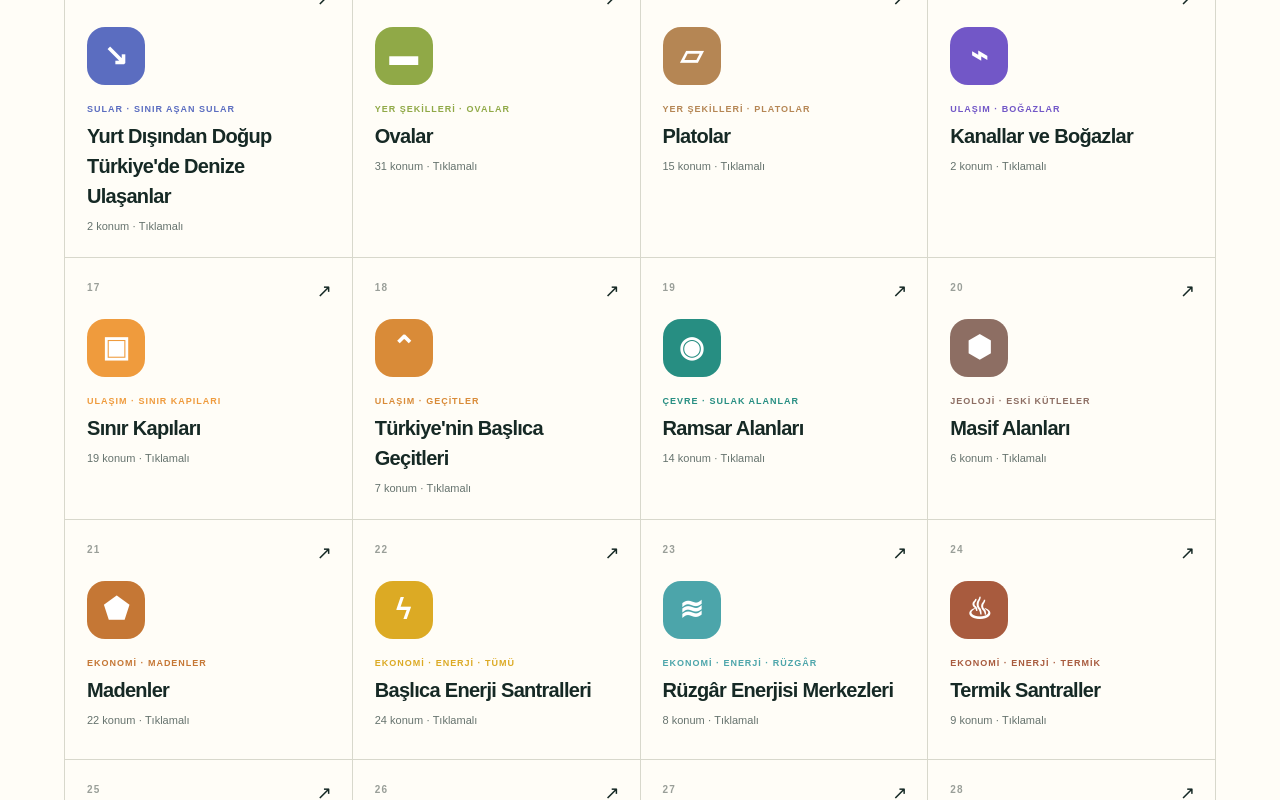
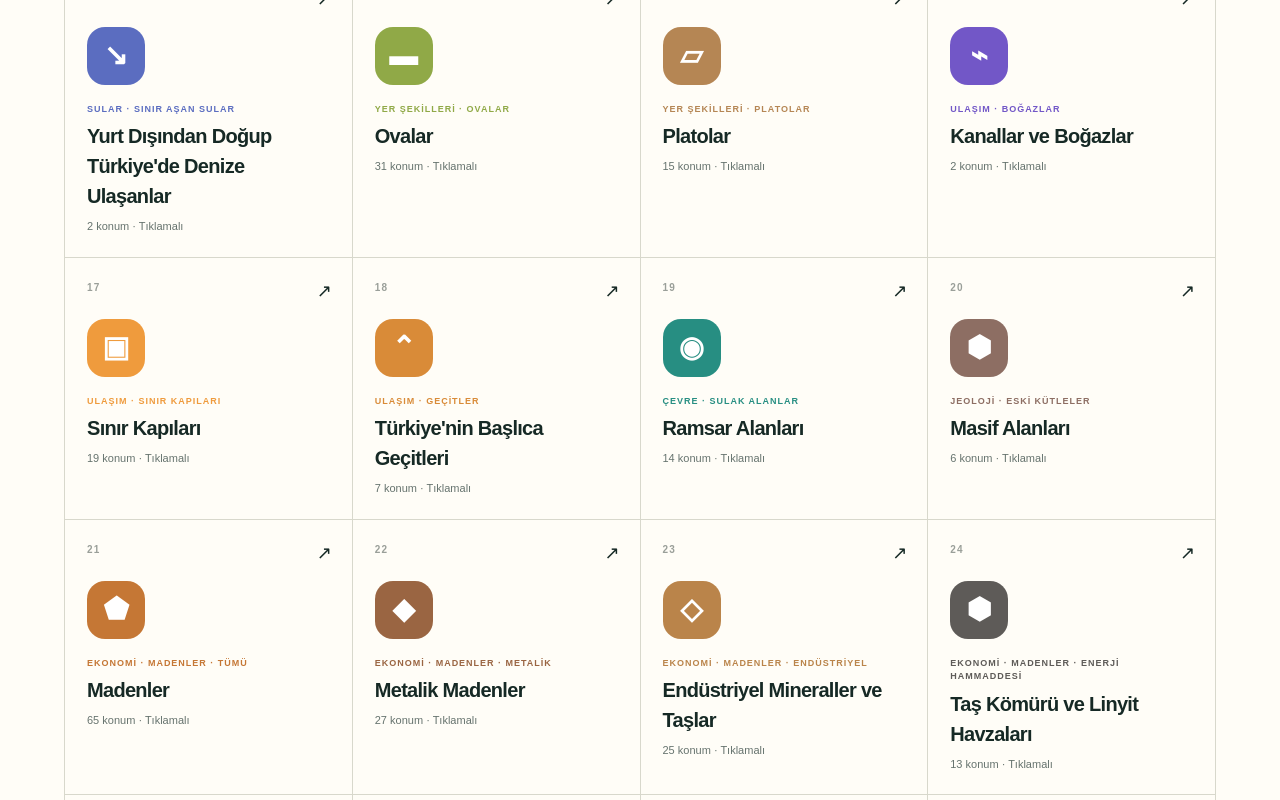
Before and after one commit to zeyneldemirdag/cografya-pesinde, a Next.js app: page / in a window 1280 px wide. Shown: the part 2000-2800 px from the top of the page. Built offline with nearby package versions, Linux system fonts and the light colour scheme.

Commit message:
Complete MEB mining maps and subtopics

```diff
--- a/app/page.tsx
+++ b/app/page.tsx
@@ -459,6 +459,80 @@ const OTHER_ENERGY_FEATURES: Feature[] = [
   f("karapinar", "Karapınar · Güneş", 50, 62, 7, 6, "energy"),
 ];
 
+const METALLIC_MINE_FEATURES: Feature[] = [
+  f("divrigi", "Divriği · Demir", 68, 45, 7, 6, "mine"),
+  f("hasancelebi-mine", "Hasançelebi · Demir", 67, 47, 7, 6, "mine"),
+  f("hekimhan-mine", "Hekimhan · Demir", 67, 48, 7, 6, "mine"),
+  f("avnik-mine", "Avnik · Demir", 50, 50, 7, 6, "mine"),
+  f("mansurlu-mine", "Feke-Mansurlu · Demir", 50, 50, 7, 6, "mine"),
+  f("kesikkopru-iron", "Kesikköprü · Demir", 50, 50, 7, 6, "mine"),
+  f("guleman-mine", "Guleman · Krom", 71, 53, 7, 6, "mine"),
+  f("chrome-sivas-kop", "Sivas-Erzincan-Kop Kuşağı · Krom", 69, 39, 24, 10, "region"),
+  f("chrome-fethiye-denizli", "Fethiye-Köyceğiz-Denizli Kuşağı · Krom", 24, 65, 16, 12, "region"),
+  f("chrome-mersin-kayseri", "Mersin-Adana-Kayseri Kuşağı · Krom", 53, 61, 25, 15, "region"),
+  f("chrome-bursa-eskisehir", "Bursa-Kütahya-Eskişehir Kuşağı · Krom", 30, 40, 18, 13, "region"),
+  f("chrome-iskenderun-gaziantep", "İskenderun-Gaziantep Kuşağı · Krom", 68, 67, 17, 9, "region"),
+  f("murgul", "Murgul · Bakır", 86, 24, 7, 6, "mine"),
+  f("cayeli-mine", "Çayeli · Bakır", 78, 21, 7, 6, "mine"),
+  f("kure-mine", "Küre · Bakır", 39, 17, 7, 6, "mine"),
+  f("maden-mine", "Maden · Bakır", 70, 54, 7, 6, "mine"),
+  f("seydisehir-mine", "Seydişehir · Boksit", 41, 64, 7, 6, "mine"),
+  f("kokaksu-mine", "Kokaksu · Boksit", 50, 50, 7, 6, "mine"),
+  f("payas-mine", "Payas · Boksit", 50, 50, 7, 6, "mine"),
+  f("tavas-mine", "Tavas · Manganez", 50, 50, 7, 6, "mine"),
+  f("balya-mine", "Balya · Kurşun-Çinko", 50, 50, 7, 6, "mine"),
+  f("yenice-lead-zinc", "Yenice · Kurşun-Çinko", 50, 50, 7, 6, "mine"),
+  f("keban-lead-zinc", "Keban · Kurşun-Çinko", 50, 50, 7, 6, "mine"),
+  f("bolkar-lead-zinc", "Bolkar Dağları · Kurşun-Çinko", 50, 50, 7, 6, "mine"),
+  f("zamanti-lead-zinc", "Zamantı · Kurşun-Çinko", 50, 50, 7, 6, "mine"),
+  f("akdagmadeni-lead-zinc", "Akdağmadeni · Kurşun-Çinko", 50, 50, 7, 6, "mine"),
+  f("east-black-sea-lead-zinc", "Doğu Karadeniz Kuşağı · Kurşun-Çinko", 78, 21, 22, 7, "region"),
+];
+
+const INDUSTRIAL_MINERAL_FEATURES: Feature[] = [
+  f("kirka-mine", "Kırka · Bor", 31, 42, 7, 6, "mine"),
+  f("bigadic", "Bigadiç · Bor", 17, 40, 7, 6, "mine"),
+  f("kestelek-boron", "Kestelek · Bor", 50, 50, 7, 6, "mine"),
+  f("emet-mine", "Emet · Bor", 26, 41, 7, 6, "mine"),
+  f("mazidagi", "Mazıdağı · Fosfat", 78, 65, 7, 6, "mine"),
+  f("adiyaman-phosphate", "Adıyaman · Fosfat", 50, 50, 7, 6, "mine"),
+  f("bingol-phosphate", "Bingöl · Fosfat", 50, 50, 7, 6, "mine"),
+  f("sanliurfa-phosphate", "Şanlıurfa · Fosfat", 50, 50, 7, 6, "mine"),
+  f("bitlis-phosphate", "Bitlis · Fosfat", 50, 50, 7, 6, "mine"),
+  f("cankiri-salt", "Çankırı · Tuz", 50, 50, 7, 6, "mine"),
+  f("gulsehir-salt", "Gülşehir · Tuz", 50, 50, 7, 6, "mine"),
+  f("yerkoy-salt", "Yerköy · Tuz", 50, 50, 7, 6, "mine"),
+  f("tuzluca-salt", "Tuzluca · Tuz", 50, 50, 7, 6, "mine"),
+  f("tuzgolu-mine", "Tuz Gölü · Tuz", 50, 51, 7, 6, "mine"),
+  f("camalti-mine", "Çamaltı · Tuz", 14, 52, 7, 6, "mine"),
+  f("marmara-island-marble", "Marmara Adası · Mermer", 50, 50, 7, 6, "mine"),
+  f("balikesir-marble", "Balıkesir · Mermer", 50, 50, 7, 6, "mine"),
+  f("bursa-marble", "Bursa · Mermer", 50, 50, 7, 6, "mine"),
+  f("bilecik-marble", "Bilecik · Mermer", 50, 50, 7, 6, "mine"),
+  f("mugla-marble", "Muğla · Mermer", 50, 50, 7, 6, "mine"),
+  f("afyon-mermer", "Afyonkarahisar · Mermer", 33, 52, 8, 6, "mine"),
+  f("burdur-marble", "Burdur · Mermer", 50, 50, 7, 6, "mine"),
+  f("denizli-marble", "Denizli · Mermer", 50, 50, 7, 6, "mine"),
+  f("oltu-stone", "Oltu · Oltu Taşı", 50, 50, 7, 6, "mine"),
+  f("eskisehir-meerschaum", "Eskişehir · Lüle Taşı", 50, 50, 7, 6, "mine"),
+];
+
+const ENERGY_RAW_MATERIAL_FEATURES: Feature[] = [
+  f("zonguldak", "Ereğli-Zonguldak-Amasra · Taş Kömürü", 31, 20, 9, 6, "mine"),
+  f("afsin-mine", "Afşin-Elbistan · Linyit", 65, 52, 8, 6, "mine"),
+  f("soma-mine", "Soma · Linyit", 18, 44, 7, 6, "mine"),
+  f("tuncbilek-lignite", "Tunçbilek · Linyit", 50, 50, 7, 6, "mine"),
+  f("seyitomer", "Seyitömer · Linyit", 25, 44, 7, 6, "mine"),
+  f("tavsanli-lignite", "Tavşanlı · Linyit", 50, 50, 7, 6, "mine"),
+  f("can-lignite", "Çan · Linyit", 50, 50, 7, 6, "mine"),
+  f("yatagan-lignite", "Yatağan · Linyit", 50, 50, 7, 6, "mine"),
+  f("celtek-lignite", "Çeltek · Linyit", 50, 50, 7, 6, "mine"),
+  f("nallihan-lignite", "Nallıhan · Linyit", 50, 50, 7, 6, "mine"),
+  f("cayirhan-lignite", "Çayırhan · Linyit", 50, 50, 7, 6, "mine"),
+  f("dodurga-lignite", "Dodurga · Linyit", 50, 50, 7, 6, "mine"),
+  f("askale-lignite", "Aşkale · Linyit", 50, 50, 7, 6, "mine"),
+];
+
 const NATURAL_TOURISM_FEATURES: Feature[] = [
   f("uludag-tour", "Uludağ · Bursa", 50, 50, 5, 4, "city"),
   f("kartalkaya-tour", "Kartalkaya · Bolu", 50, 50, 5, 4, "city"),
@@ -1016,34 +1090,41 @@ const QUIZZES: Quiz[] = [
     id: "mines",
     group: "Ekonomi",
     title: "Madenler",
-    eyebrow: "Ekonomi · Madenler",
-    description: "Madenleri öne çıkan üretim sahalarıyla eşleştir.",
+    eyebrow: "Ekonomi · Madenler · Tümü",
+    description: "MEB tablosundaki madenleri gerçek çıkarım sahaları ve maden kuşaklarıyla eşleştir.",
     color: "#c57735",
     icon: "⬟",
-    features: [
-      f("zonguldak", "Zonguldak · Taş kömürü", 31, 20, 7, 6, "mine"),
-      f("divrigi", "Divriği · Demir", 68, 45, 7, 6, "mine"),
-      f("seyitomer", "Seyitömer · Linyit", 25, 44, 7, 6, "mine"),
-      f("murgul", "Murgul · Bakır", 86, 24, 7, 6, "mine"),
-      f("bigadic", "Bigadiç · Bor", 17, 40, 7, 6, "mine"),
-      f("mazidagi", "Mazıdağı · Fosfat", 78, 65, 7, 6, "mine"),
-      f("cayeli-mine", "Çayeli · Bakır", 78, 21, 7, 6, "mine"),
-      f("kure-mine", "Küre · Bakır", 39, 17, 7, 6, "mine"),
-      f("maden-mine", "Maden · Bakır", 70, 54, 7, 6, "mine"),
-      f("guleman-mine", "Guleman · Krom", 71, 53, 7, 6, "mine"),
-      f("kop-mine", "Kop Dağı · Krom", 73, 35, 7, 6, "mine"),
-      f("fethiye-koycegiz-mine", "Fethiye-Köyceğiz · Krom", 24, 70, 9, 6, "mine"),
-      f("seydisehir-mine", "Seydişehir · Boksit", 41, 64, 7, 6, "mine"),
-      f("emet-mine", "Emet · Bor", 26, 41, 7, 6, "mine"),
-      f("kirka-mine", "Kırka · Bor", 31, 42, 7, 6, "mine"),
-      f("hekimhan-mine", "Hekimhan · Demir", 67, 48, 7, 6, "mine"),
-      f("hasancelebi-mine", "Hasançelebi · Demir", 67, 47, 7, 6, "mine"),
-      f("tuzgolu-mine", "Tuz Gölü · Tuz", 50, 51, 7, 6, "mine"),
-      f("camalti-mine", "Çamaltı · Tuz", 14, 52, 7, 6, "mine"),
-      f("afsin-mine", "Afşin-Elbistan · Linyit", 65, 52, 8, 6, "mine"),
-      f("soma-mine", "Soma · Linyit", 18, 44, 7, 6, "mine"),
-      f("afyon-mermer", "Afyonkarahisar · Mermer", 33, 52, 8, 6, "mine"),
-    ],
+    features: [...METALLIC_MINE_FEATURES, ...INDUSTRIAL_MINERAL_FEATURES, ...ENERGY_RAW_MATERIAL_FEATURES],
+  },
+  {
+    id: "metallic-mines",
+    group: "Ekonomi",
+    title: "Metalik Madenler",
+    eyebrow: "Ekonomi · Madenler · Metalik",
+    description: "Demir, krom, bakır, boksit, manganez ve kurşun-çinko sahalarını bul.",
+    color: "#9a6542",
+    icon: "◆",
+    features: [...METALLIC_MINE_FEATURES],
+  },
+  {
+    id: "industrial-minerals",
+    group: "Ekonomi",
+    title: "Endüstriyel Mineraller ve Taşlar",
+    eyebrow: "Ekonomi · Madenler · Endüstriyel",
+    description: "Bor, fosfat, tuz, mermer, Oltu taşı ve lüle taşı merkezlerini bul.",
+    color: "#ba844a",
+    icon: "◇",
+    features: [...INDUSTRIAL_MINERAL_FEATURES],
+  },
+  {
+    id: "energy-raw-materials",
+    group: "Ekonomi",
+    title: "Taş Kömürü ve Linyit Havzaları",
+    eyebrow: "Ekonomi · Madenler · Enerji hammaddesi",
+    description: "MEB'in verdiği taş kömürü havzası ile başlıca linyit çıkarım merkezlerini bul.",
+    color: "#5e5b58",
+    icon: "⬢",
+    features: [...ENERGY_RAW_MATERIAL_FEATURES],
   },
   {
     id: "energy",
@@ -2012,8 +2093,20 @@ const SOURCE_BY_QUIZ: Record<string, SourceRef> = {
     url: "https://ogmmateryal.eba.gov.tr/panel/upload/etkilesimli/kitap/konu-pekistirme/ayt/cografya/files/basic-html/page183.html",
   },
   mines: {
-    label: "MTA maden verileri + MEB",
-    url: "https://www.mta.gov.tr/v3.0/",
+    label: "MEB Türkiye’de madenler · s. 34-35",
+    url: "https://ogmmateryal.eba.gov.tr/kitap/mebi-konu-ozetleri/ayt-cografya/files/basic-html/page34.html",
+  },
+  "metallic-mines": {
+    label: "MEB metalik maden çıkarım yerleri · s. 34",
+    url: "https://ogmmateryal.eba.gov.tr/kitap/mebi-konu-ozetleri/ayt-cografya/files/basic-html/page34.html",
+  },
+  "industrial-minerals": {
+    label: "MEB endüstriyel mineraller ve taşlar · s. 34",
+    url: "https://ogmmateryal.eba.gov.tr/kitap/mebi-konu-ozetleri/ayt-cografya/files/basic-html/page34.html",
+  },
+  "energy-raw-materials": {
+    label: "MEB taş kömürü ve linyit merkezleri · s. 35",
+    url: "https://ogmmateryal.eba.gov.tr/kitap/mebi-konu-ozetleri/ayt-cografya/files/basic-html/page35.html",
   },
   energy: {
     label: "MEB Türkiye’de enerji kaynakları · s. 35-36",
@@ -2669,6 +2762,24 @@ const DISTRIBUTION_POLYGONS: Record<string, Coordinate[][]> = {
   ],
   goat: [
     [[29.1, 36.5], [31.0, 36.1], [33.2, 36.2], [35.0, 36.6], [36.5, 36.4], [36.7, 37.1], [35.0, 37.5], [33.0, 37.3], [31.0, 37.5], [29.4, 37.2]],
+  ],
+  "chrome-sivas-kop": [
+    [[37.3, 40.05], [38.2, 39.25], [39.7, 39.2], [40.9, 39.65], [40.75, 40.4], [39.2, 40.65], [37.8, 40.55]],
+  ],
+  "chrome-fethiye-denizli": [
+    [[28.15, 37.85], [28.55, 36.55], [29.55, 36.35], [30.15, 37.15], [29.75, 38.05], [28.8, 38.35]],
+  ],
+  "chrome-mersin-kayseri": [
+    [[33.15, 38.75], [33.55, 36.2], [35.4, 36.25], [36.25, 37.5], [35.85, 38.85], [34.45, 39.2]],
+  ],
+  "chrome-bursa-eskisehir": [
+    [[28.35, 40.55], [28.9, 39.05], [30.05, 38.65], [31.35, 39.15], [31.2, 40.35], [30.0, 40.7]],
+  ],
+  "chrome-iskenderun-gaziantep": [
+    [[35.75, 37.45], [35.95, 36.45], [37.1, 36.35], [37.95, 36.95], [37.55, 37.65], [36.45, 37.75]],
+  ],
+  "east-black-sea-lead-zinc": [
+    [[37.4, 41.3], [38.7, 41.45], [40.1, 41.2], [41.5, 41.45], [41.35, 40.75], [39.9, 40.65], [38.5, 40.85], [37.5, 40.9]],
   ],
   "yildiz-m": [[[26.1, 42.08], [27.1, 42.12], [28.35, 42.05], [29.05, 41.72], [29.18, 41.36], [28.42, 41.12], [27.22, 41.3], [26.28, 41.58]]],
   "menderes-m": [[[27.05, 39.25], [27.78, 39.18], [28.7, 38.82], [29.42, 38.12], [29.3, 37.38], [28.64, 36.94], [27.82, 37.28], [27.24, 38.02]]],
@@ -2899,6 +3010,45 @@ const POINT_COORDINATES: Record<string, Coordinate> = {
   "afsin-mine": [36.92, 38.25],
   "soma-mine": [27.61, 39.19],
   "afyon-mermer": [30.54, 38.75],
+  "avnik-mine": [40.32, 38.95],
+  "mansurlu-mine": [35.82, 37.85],
+  "kesikkopru-iron": [33.48, 39.53],
+  "kokaksu-mine": [31.79, 41.35],
+  "payas-mine": [36.22, 36.76],
+  "tavas-mine": [29.07, 37.57],
+  "balya-mine": [27.58, 39.75],
+  "yenice-lead-zinc": [27.25, 39.93],
+  "keban-lead-zinc": [38.73, 38.8],
+  "bolkar-lead-zinc": [34.62, 37.42],
+  "zamanti-lead-zinc": [35.82, 38.08],
+  "akdagmadeni-lead-zinc": [35.88, 39.66],
+  "kestelek-boron": [28.48, 39.91],
+  "adiyaman-phosphate": [38.28, 37.76],
+  "bingol-phosphate": [40.5, 38.88],
+  "sanliurfa-phosphate": [38.8, 37.17],
+  "bitlis-phosphate": [42.1, 38.4],
+  "cankiri-salt": [33.62, 40.6],
+  "gulsehir-salt": [34.62, 38.75],
+  "yerkoy-salt": [34.47, 39.64],
+  "tuzluca-salt": [43.66, 40.04],
+  "marmara-island-marble": [27.62, 40.62],
+  "balikesir-marble": [27.88, 39.65],
+  "bursa-marble": [29.06, 40.2],
+  "bilecik-marble": [29.98, 40.14],
+  "mugla-marble": [28.36, 37.22],
+  "burdur-marble": [30.29, 37.72],
+  "denizli-marble": [29.1, 37.78],
+  "oltu-stone": [41.99, 40.55],
+  "eskisehir-meerschaum": [30.52, 39.77],
+  "tuncbilek-lignite": [29.58, 39.65],
+  "tavsanli-lignite": [29.49, 39.54],
+  "can-lignite": [27.05, 40.03],
+  "yatagan-lignite": [28.14, 37.34],
+  "celtek-lignite": [35.65, 40.83],
+  "nallihan-lignite": [31.35, 40.19],
+  "cayirhan-lignite": [31.68, 40.09],
+  "dodurga-lignite": [34.81, 40.85],
+  "askale-lignite": [40.69, 39.92],
   cesme: [26.3, 38.32],
   "dinar-wind": [30.1543032, 38.1223464],
   germencik: [27.6, 37.87],
--- a/scripts/audit-geography.mjs
+++ b/scripts/audit-geography.mjs
@@ -150,6 +150,7 @@ const coverageComparisons = [
   ["agriculture", ["grain-legume-crops", "industrial-oil-crops", "fruit-special-crops"]],
   ["livestock", ["small-ruminant-livestock", "cattle-poultry-livestock", "other-livestock"]],
   ["energy", ["wind-energy", "thermal-energy", "other-energy"]],
+  ["mines", ["metallic-mines", "industrial-minerals", "energy-raw-materials"]],
 ].map(([general, subtopics]) => {
   const generalNames = new Set(quizFeatureNames(general));
   const subtopicNames = [...new Set(subtopics.flatMap(quizFeatureNames))];
@@ -365,11 +366,38 @@ const officialExpectations = {
     "Yumurtalık Lagünleri", "Meke Maarı", "Kızören Obruğu",
   ],
   mines: [
-    "Zonguldak", "Divriği", "Murgul", "Çayeli", "Küre", "Maden",
-    "Guleman", "Kop Dağı", "Fethiye-Köyceğiz", "Seydişehir",
-    "Bigadiç", "Emet", "Kırka", "Mazıdağı", "Hekimhan",
-    "Hasançelebi", "Tuz Gölü", "Çamaltı", "Seyitömer",
-    "Afşin-Elbistan", "Soma", "Afyonkarahisar",
+    "Divriği", "Hasançelebi", "Hekimhan", "Avnik", "Feke-Mansurlu", "Kesikköprü",
+    "Guleman", "Sivas-Erzincan-Kop Kuşağı", "Fethiye-Köyceğiz-Denizli Kuşağı",
+    "Mersin-Adana-Kayseri Kuşağı", "Bursa-Kütahya-Eskişehir Kuşağı",
+    "İskenderun-Gaziantep Kuşağı", "Murgul", "Çayeli", "Küre", "Maden",
+    "Seydişehir", "Kokaksu", "Payas", "Tavas", "Balya", "Yenice", "Keban",
+    "Bolkar Dağları", "Zamantı", "Akdağmadeni", "Doğu Karadeniz Kuşağı",
+    "Kırka", "Bigadiç", "Kestelek", "Emet", "Mazıdağı", "Adıyaman", "Bingöl",
+    "Şanlıurfa", "Bitlis", "Çankırı", "Gülşehir", "Yerköy", "Tuzluca",
+    "Tuz Gölü", "Çamaltı", "Marmara Adası", "Balıkesir", "Bursa", "Bilecik",
+    "Muğla", "Afyonkarahisar", "Burdur", "Denizli", "Oltu", "Eskişehir",
+    "Ereğli-Zonguldak-Amasra", "Afşin-Elbistan", "Soma", "Tunçbilek",
+    "Seyitömer", "Tavşanlı", "Çan", "Yatağan", "Çeltek", "Nallıhan",
+    "Çayırhan", "Dodurga", "Aşkale",
+  ],
+  "metallic-mines": [
+    "Divriği", "Hasançelebi", "Hekimhan", "Avnik", "Feke-Mansurlu", "Kesikköprü",
+    "Guleman", "Sivas-Erzincan-Kop Kuşağı", "Fethiye-Köyceğiz-Denizli Kuşağı",
+    "Mersin-Adana-Kayseri Kuşağı", "Bursa-Kütahya-Eskişehir Kuşağı",
+    "İskenderun-Gaziantep Kuşağı", "Murgul", "Çayeli", "Küre", "Maden",
+    "Seydişehir", "Kokaksu", "Payas", "Tavas", "Balya", "Yenice", "Keban",
+    "Bolkar Dağları", "Zamantı", "Akdağmadeni", "Doğu Karadeniz Kuşağı",
+  ],
+  "industrial-minerals": [
+    "Kırka", "Bigadiç", "Kestelek", "Emet", "Mazıdağı", "Adıyaman", "Bingöl",
+    "Şanlıurfa", "Bitlis", "Çankırı", "Gülşehir", "Yerköy", "Tuzluca",
+    "Tuz Gölü", "Çamaltı", "Marmara Adası", "Balıkesir", "Bursa", "Bilecik",
+    "Muğla", "Afyonkarahisar", "Burdur", "Denizli", "Oltu", "Eskişehir",
+  ],
+  "energy-raw-materials": [
+    "Ereğli-Zonguldak-Amasra", "Afşin-Elbistan", "Soma", "Tunçbilek",
+    "Seyitömer", "Tavşanlı", "Çan", "Yatağan", "Çeltek", "Nallıhan",
+    "Çayırhan", "Dodurga", "Aşkale",
   ],
   "grain-legume-crops": [
     "Buğday", "Arpa", "Mısır", "Çeltik", "Nohut", "Fasulye", "Mercimek",
@@ -431,7 +459,8 @@ const sourceCoverage = Object.entries(officialExpectations).map(([quiz, expected
 
 const sourceQuizKeys = constantKeys("SOURCE_BY_QUIZ");
 const sourceOverrideRequired = [
-  "glacial-mountains", "massifs", "straits", "gates", "passes", "mines",
+  "glacial-mountains", "massifs", "straits", "gates", "passes",
+  "mines", "metallic-mines", "industrial-minerals", "energy-raw-materials",
   "energy", "wind-energy", "thermal-energy", "other-energy", "development",
   "industry", "population", "dense-population", "sparse-population", "regions",
   "climate", "vegetation", "soils", "tourism",
```
Also changed, not shown: 1 other file (tests, documents, lock files or other folders).
